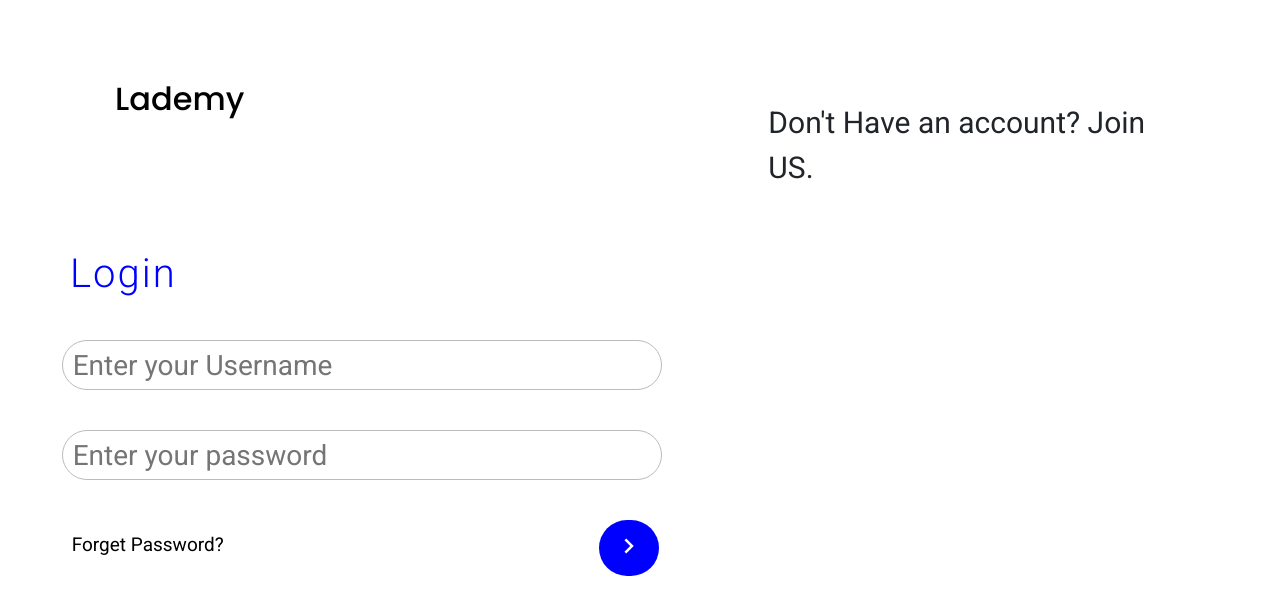
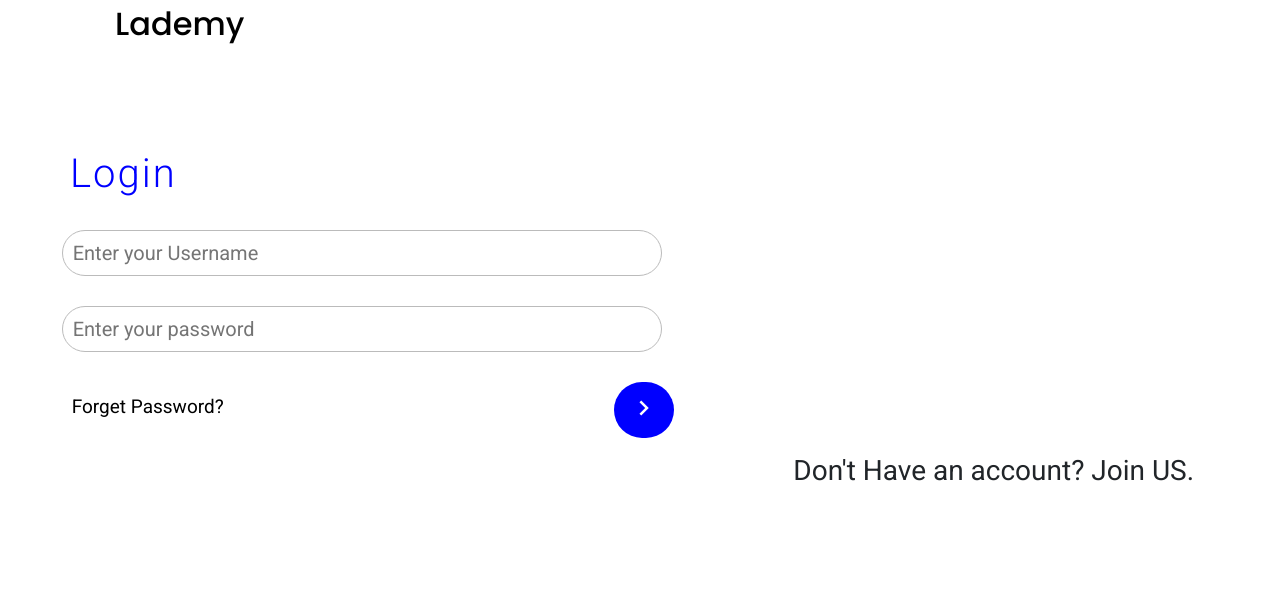
Before and after one commit to Ayanrocks/lademy, a Vue app in the folder client/: page /student in a window 1280 px wide. Shown: the top 614 px of the page. Built offline with nearby package versions, Linux system fonts and the light colour scheme.

Commit message:
Auth page validator

```diff
--- a/client/src/views/studentLogin.vue
+++ b/client/src/views/studentLogin.vue
@@ -9,10 +9,13 @@
             <transition name="slide">
               <div class="error-message" :class="{'bg-danger': error,}" v-if="error">{{msg}}</div>
             </transition>
-            <form v-if="login">
+            <form v-if="login__form">
               <div class="form-group">
-                <input type="username" v-model="username" placeholder="Enter your Username">
-                <input type="password" v-model="password" placeholder="Enter your password">
+                <input type="username" v-model="login_username" placeholder="Enter your Username">
+              </div>
+              <div class="form-group">
+                <input type="password" v-model="login_password" placeholder="Enter your password">
+              </div>
               <router-link
                 to="/student/forgot"
                 style="margin-left: -24rem; font-size: 1.9rem; color: #000"
@@ -20,7 +23,6 @@
               <button class="btn submit" @click.prevent="login">
                 <i class="material-icons md-48">keyboard_arrow_right</i>
               </button>
-              </div>
             </form>
             <form v-else>
               <div class="form-group">
@@ -30,27 +32,41 @@
                   placeholder="Enter your Username"
                   required
                 >
+              </div>
+              <div class="form-group">
                 <input
                   type="password"
                   v-model="password"
                   placeholder="Enter your password"
                   required
                 >
+              </div>
+              <div class="form-group">
+                <input type="email" v-model="email" placeholder="Enter you Email">
+              </div>
+              <div class="form-group">
                 <input type="text" v-model="name" placeholder="Enter your Name" required>
+              </div>
+              <div class="form-group">
                 <input type="number" v-model="age" placeholder="Enter your age" required>
-                <select name="gender" id="gender" class="form-group" required>
+              </div>
+              <div class="form-group">
+                <select name="gender" v-model="gender" class="form-group" required>
                   <option selected disabled>Select Gender</option>
                   <option value="Male">Male</option>
                   <option value="Female">Female</option>
                 </select>
+              </div>
 
-                <button class="btn submit" @click.prevent="signup">
+              <button class="btn submit" style="margin-left: 29rem" @click.prevent="signup">
                 <i class="material-icons md-48">keyboard_arrow_right</i>
               </button>
-              </div>
             </form>
           </div>
-          <div class="col-sm form__switcher" @click="login = !login">Don't Have an account? Join US.</div>
+          <div
+            class="col-sm form__switcher"
+            @click="login__form = !login__form"
+          >Don't Have an account? Join US.</div>
         </div>
       </div>
     </section>
@@ -66,11 +82,15 @@ import axios from "axios";
 export default {
   data() {
     return {
+      login_username: "",
+      login_password: "",
       username: "",
       password: "",
+      email: "",
       name: "",
-      age: "",
-      login: true,
+      age: null,
+      gender: "Select Gender",
+      login__form: true,
       msg: "",
       error: false
     };
@@ -80,6 +100,40 @@ export default {
     GoogleButton
   },
   methods: {
+    removeError() {
+      setTimeout(() => {
+        this.msg = "";
+        this.error = false;
+      }, 5000);
+    },
+    createError(msg) {
+      this.error = true;
+      this.msg = msg;
+      this.removeError();
+    },
+    validator() {
+      var reg = /^([A-Za-z0-9_\-\.])+\@([A-Za-z0-9_\-\.])+\.([A-Za-z]{2,4})$/;
+      this.age = parseInt(this.age);
+      if (reg.test(this.email)) {
+        if (this.password.length >= 6) {
+          if (typeof this.age == "number" && this.age > 0 && this.age < 50) {
+            if (typeof this.name == "string") {
+              return true;
+            } else {
+              this.createError("Please enter a valid name with no numbers");
+            }
+          } else {
+            this.createError("Please enter a valid age.");
+          }
+        } else {
+          this.createError(
+            "Please enter a strong password with more than six characters"
+          );
+        }
+      } else {
+        this.createError("Please enter a valid email");
+      }
+    },
     login() {
       console.log(this.username, this.password);
       axios
@@ -92,9 +146,21 @@ export default {
         })
         .catch(err => {
           console.log(err);
-          this.error = true;
-          this.msg = "Unauthorized";
+          this.createError("Unauthorized");
         });
+    },
+    signup() {
+      if (
+        this.username &&
+        this.password &&
+        this.name &&
+        this.age &&
+        this.gender
+      ) {
+        this.validator();
+      } else {
+        this.createError("Please fill all the fields");
+      }
     }
   }
 };
@@ -102,8 +168,11 @@ export default {
 
 
 <style lang="scss" scoped>
+* {
+  height: 100%;
+}
 .page__heading {
-  margin-top: 25rem;
+  margin-top: 15rem;
   letter-spacing: 2px;
   font-size: 4rem;
   font-weight: 300;
@@ -111,13 +180,13 @@ export default {
 }
 
 .login {
-  margin-top: 30rem;
+  margin-top: 20rem;
   margin-left: 12rem;
 }
 
 .error-message {
   margin-top: 2rem;
-  font-size: 4rem;
+  font-size: 2rem;
   background-color: #0f0;
   margin-left: -20rem;
   width: 50rem;
@@ -126,28 +195,29 @@ export default {
   border-radius: 10rem;
 }
 
-input {
+input,
+select {
   display: block;
-  margin: 4rem -25rem;
+  margin: 3rem -25rem;
   width: 60rem;
-  height: 5rem;
   border-radius: 5rem;
   background-color: #fff;
   border: 1px solid rgb(187, 187, 187);
-  font-size: 2.8rem;
+  font-size: 2rem;
   padding: 1rem;
   color: rgb(179, 179, 179);
 }
 
 .form__switcher {
-  font-size: 3rem;
-  margin-top: 10rem;
+  font-size: 2.8rem;
+  margin: 45rem 0 45rem 5rem;
   width: 50rem;
+  cursor: pointer;
 }
 
 .submit {
   background-color: #00f;
-  margin-left: 37.5rem;
+  margin-left: 39rem;
   padding: 1rem;
   border-radius: 100rem;
   width: 6rem;
@@ -183,14 +253,14 @@ input {
   }
   to {
     opacity: 1;
-    height: 6rem;
+    height: 3rem;
   }
 }
 
 @keyframes slideUp {
   from {
     opacity: 1;
-    height: 6rem;
+    height: 3rem;
   }
   to {
     opacity: 0;
```
Lines whose indentation alone changed are shown as unchanged.
